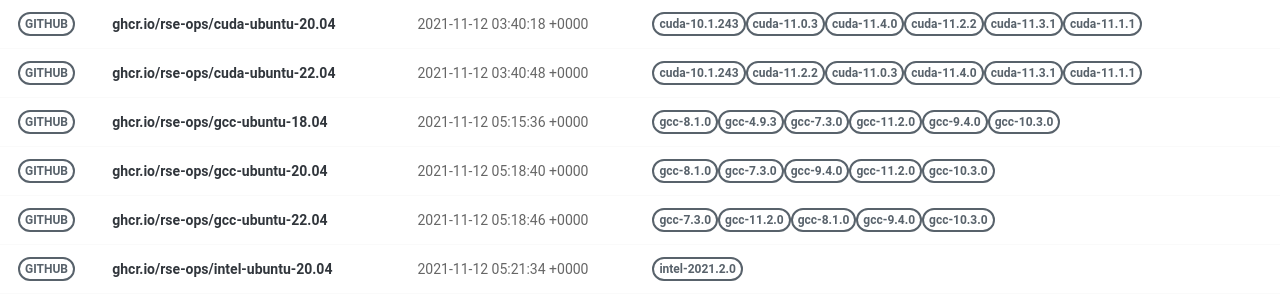
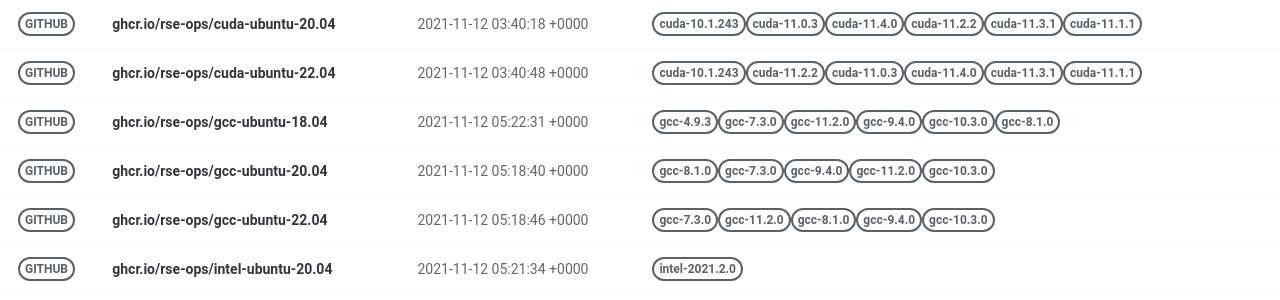
Before and after one commit to rse-ops/docker-images, a Jekyll site: the page built from pages/index.md, in a window 1280 px wide. Shown: the part 277-577 px from the top of the page. Built offline with Jekyll 4.4.1, drawn with Linux system fonts in a browser that asks for light colours; nearby versions of some CDN libraries.

Commit message:
Automated push to update library 2021-11-12

```diff
--- a/_library/ghcr.io-rse-ops-gcc-ubuntu-18.04.md
+++ b/_library/ghcr.io-rse-ops-gcc-ubuntu-18.04.md
@@ -1,14 +1,11 @@
 ---
 layout: container
 name: ghcr.io/rse-ops/gcc-ubuntu-18.04
-updated_at: 2021-11-12 05:15:36.640828
+updated_at: 2021-11-12 05:22:31.096418
 
 
 container_url: https://github.com/orgs/rse-ops/packages/container/package/gcc-ubuntu-18.04
 versions:
- - tag: gcc-8.1.0
-   dockerfile: https://github.com/rse-ops/docker-images/blob/main/ubuntu/gcc/Dockerfile
-   manifest: https://crane.ggcr.dev/manifest/ghcr.io/rse-ops/gcc-ubuntu-18.04:gcc-8.1.0
  - tag: gcc-4.9.3
    dockerfile: https://github.com/rse-ops/docker-images/blob/main/ubuntu/gcc/Dockerfile
    manifest: https://crane.ggcr.dev/manifest/ghcr.io/rse-ops/gcc-ubuntu-18.04:gcc-4.9.3
```
Also changed, not shown: other parts of _library/ghcr.io-rse-ops-gcc-ubuntu-18.04.md (+3 -0 lines).
